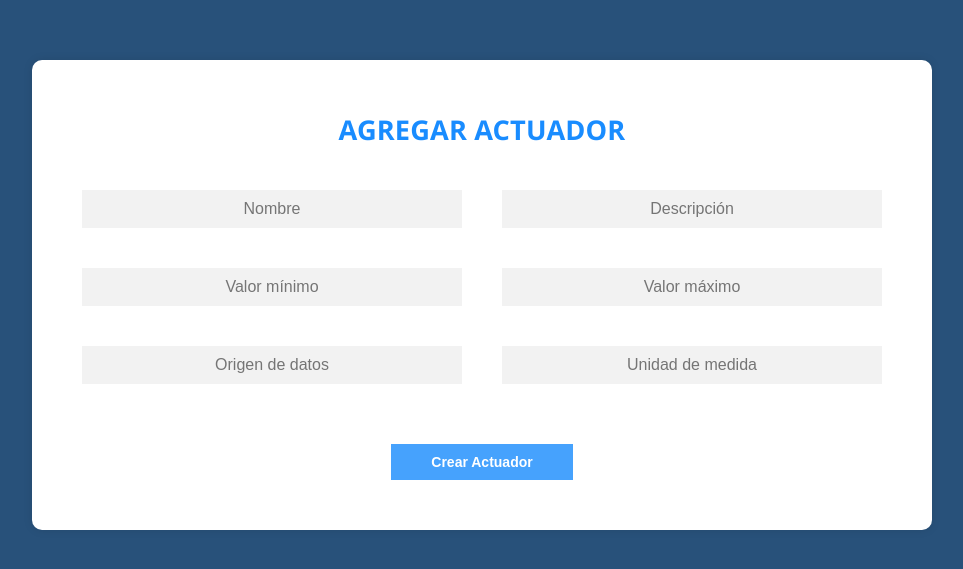
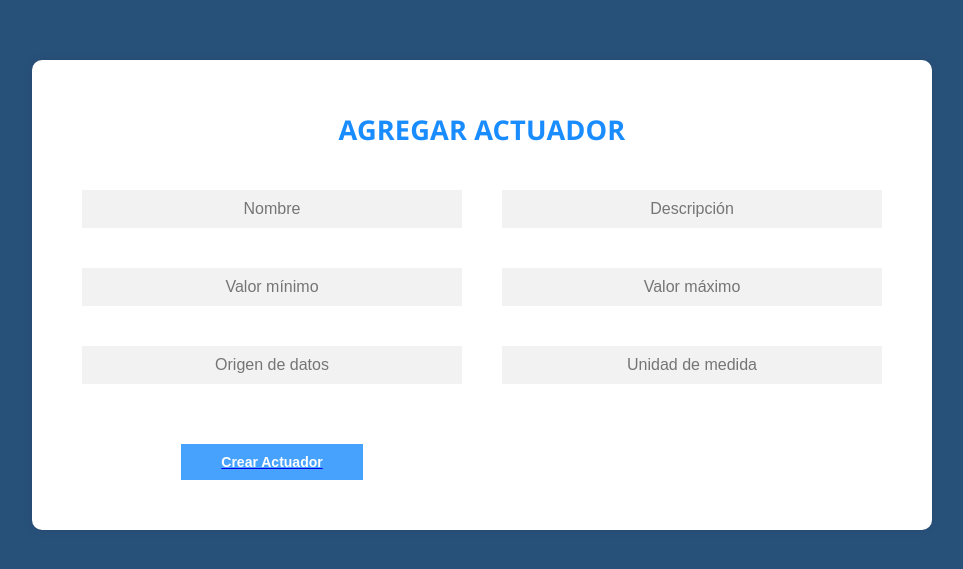
Before and after one commit to SantiagoMercanti/SIMMER-NextJS, a Next.js app: page /newactuator in a window 1280 px wide. Shown: the part 105-674 px from the top of the page, without its empty margins (158-1121 px from the left). Built offline with nearby package versions, Linux system fonts and the light colour scheme.

Commit message:
No se si seguir tiene sentido

```diff
--- a/src/components/NewElement/NewActuatorForm.tsx
+++ b/src/components/NewElement/NewActuatorForm.tsx
@@ -1,4 +1,5 @@
 import styles from "app/styles/NewElement.module.css";
+import Link from "next/link";
 
 export default function NewActuatorDash() {
     return (
@@ -12,7 +13,9 @@ export default function NewActuatorDash() {
                     <input type="text" placeholder="Valor máximo" />
                     <input type="text" placeholder="Origen de datos" />
                     <input type="text" placeholder="Unidad de medida" />
-                    <button className={styles.createBtn}>Crear Actuador</button>
+                    <Link href={"/dashboard"}>
+                        <button className={styles.createBtn}>Crear Actuador</button>
+                    </Link>
                 </form>
             </div>
         </main>
--- a/src/components/NewElement/NewProjectForm.tsx
+++ b/src/components/NewElement/NewProjectForm.tsx
@@ -1,5 +1,6 @@
 import styles from "app/styles/NewElement.module.css"
 import NewProjectFormSensorList from "./NewProjectFormSensorList";
+import Link from "next/link";
 
 export default function NewSensorForm() {
     return (
@@ -14,7 +15,9 @@ export default function NewSensorForm() {
                     <div className={styles.rightColumn}>
                         <NewProjectFormSensorList/>
                     </div>
-                    <button className={styles.createBtn}>Crear Proyecto</button>
+                    <Link href={"/dashboard"}>
+                        <button className={styles.createBtn}>Crear Proyecto</button>
+                    </Link>
                 </form>
             </div>
         </main>
--- a/src/components/NewElement/NewSensorForm.tsx
+++ b/src/components/NewElement/NewSensorForm.tsx
@@ -1,4 +1,5 @@
 import styles from "app/styles/NewElement.module.css";
+import Link from "next/link";
 
 export default function NewSensorForm() {
     return (
@@ -12,7 +13,9 @@ export default function NewSensorForm() {
                     <input type="text" placeholder="Valor máximo" />
                     <input type="text" placeholder="Origen de datos" />
                     <input type="text" placeholder="Unidad de medida" />
-                    <button className={styles.createBtn}>Crear Sensor</button>
+                    <Link href={"/dashboard"}>
+                        <button className={styles.createBtn}>Crear Sensor</button>
+                    </Link>
                 </form>
             </div>
         </main>
```
